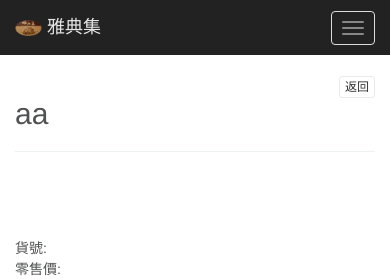
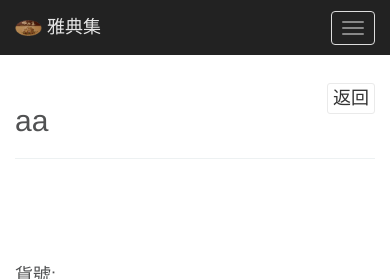
Before and after one commit to chenyinl/yadianji, a PHP site: page /products/index.php?page=details&id=0 in a window 390 px wide. Shown: the top 279 px of the page. Run offline with PHP 8.4, Linux system fonts and the light colour scheme.

Commit message:
Update mobile CSS

```diff
--- a/products/admin/index.php
+++ b/products/admin/index.php
@@ -7,8 +7,8 @@
 ?><?php
 include("check_user.php");
 define("IN_SCRIPT","1");
-
-error_reporting(0);
+error_reporting(E_ALL);
+ini_set('display_errors', 1);
 session_start();
 
 include("../include/SiteManager.class.php");
--- a/style.css
+++ b/style.css
@@ -89,4 +89,16 @@
         right: 10px!important;
         top: 10px!important;
     }
+
+    div.pp_default .pp_nav .currentTextHolder
+    {
+        font-size: 16px;
+    }
+
+    /* other minor update for mobile device */
+    body, .btn-group-xs>.btn, .btn-xs {
+        font-size: 18px;
+    }
+
+
 }
```
Also changed, not shown: products/admin/login.php (line endings or trailing spaces).
